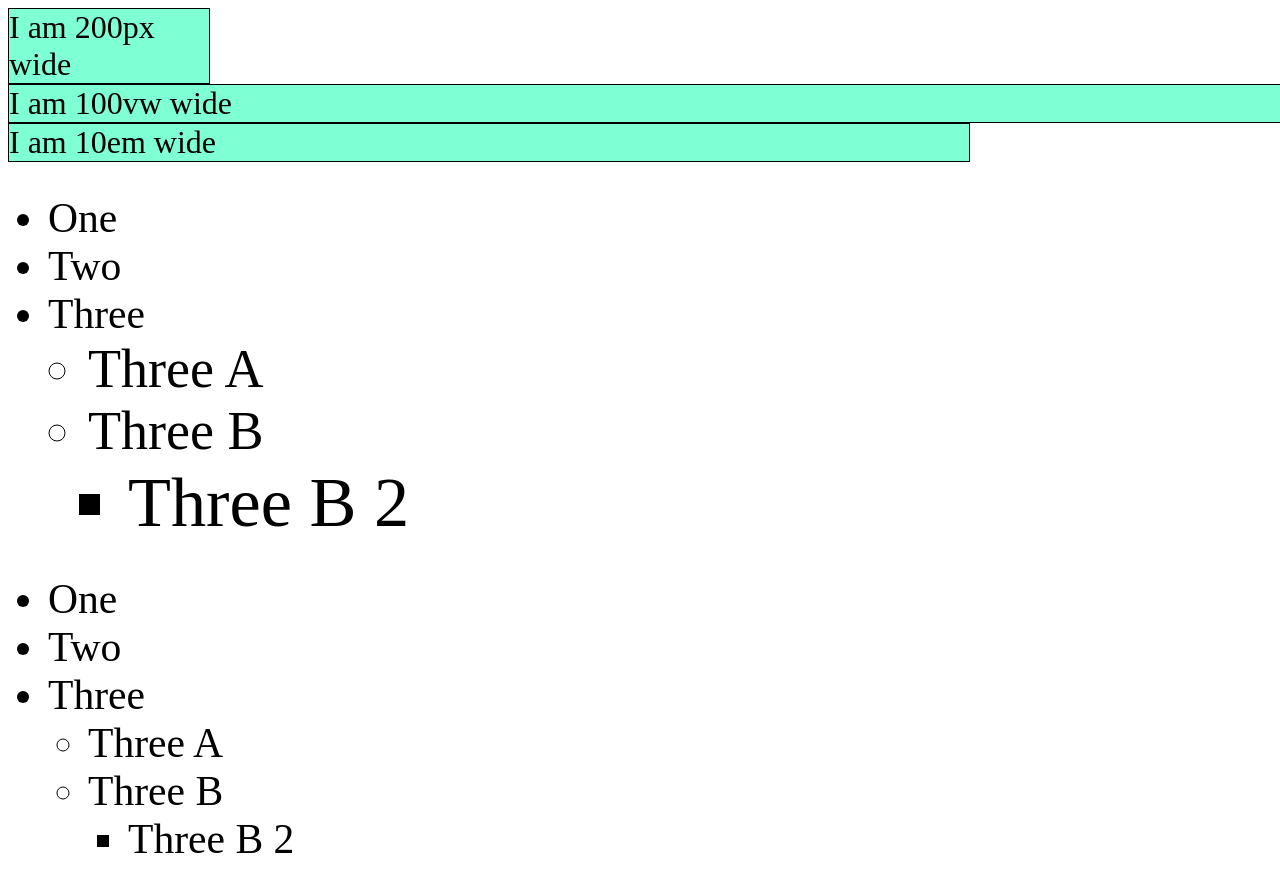
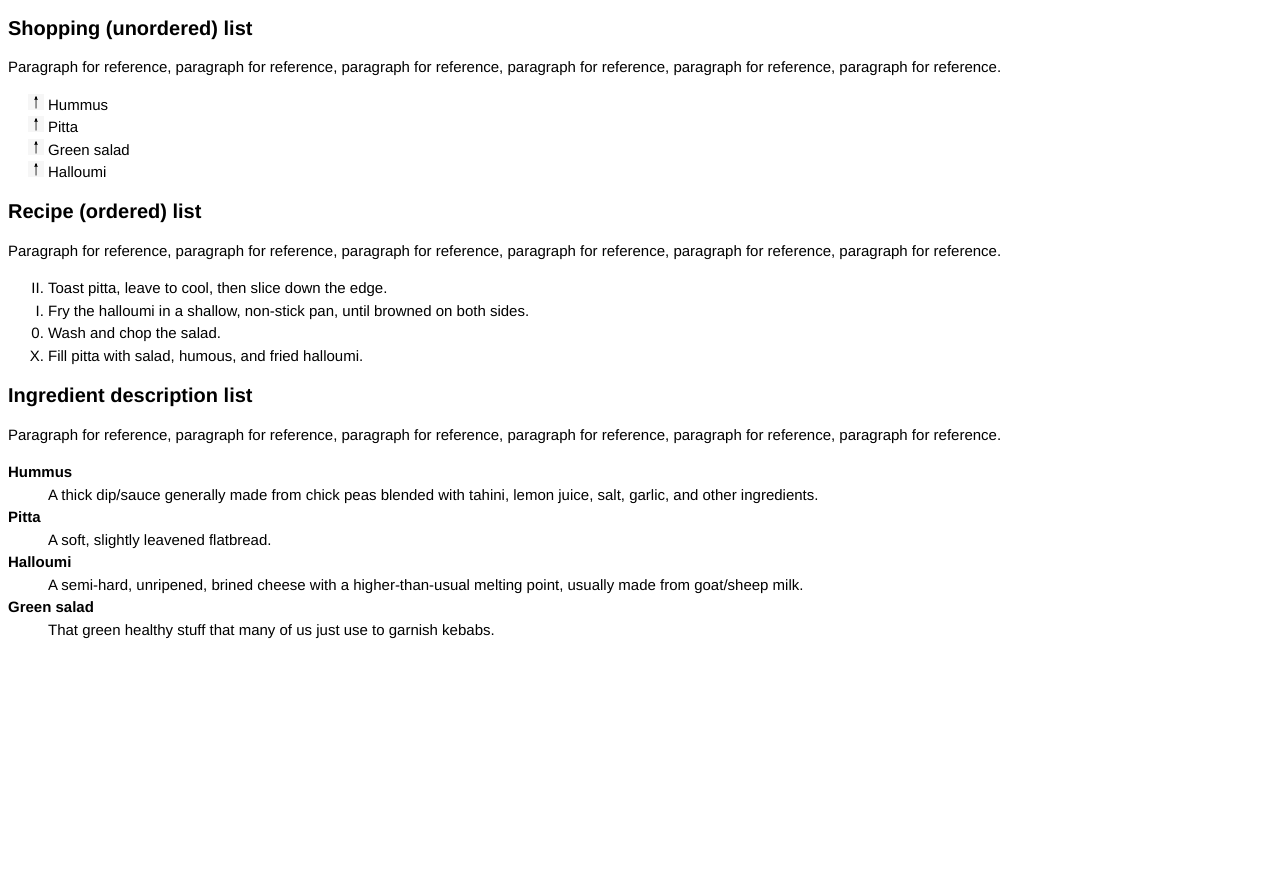
Before and after one commit to Rya-Sanovar/webdev, a plain HTML site: page index.html in a window 1280 px wide. After the commit the page ends 800 px from the top, so only its background shows below. Drawn offline with Linux system fonts and the light colour scheme.

Commit message:
Styling lists this time

```diff
--- a/index.html
+++ b/index.html
@@ -1,4 +1,106 @@
 <!DOCTYPE html>
+<html>
+  <head>
+    <meta charset="utf-8">
+    <title>Styling lists</title>
+    <style>
+      /* General styles */
+
+      html {
+        font-family: Helvetica, Arial, sans-serif;
+        font-size: 10px;
+      }
+
+      h2 {
+        font-size: 2rem;
+      }
+
+      ul,ol,dl,p {
+        font-size: 1.5rem;
+        line-height: 1.5;
+      }
+
+      li, p {
+        line-height: 1.5;
+      }
+
+      /* Unordered list styles */
+
+      ul {
+        padding-left: 2rem;
+        list-style-type: none;
+      }
+
+      ul li {
+        padding-left: 2rem;
+        background-image: url(arrow.png);
+        background-position: 0 0;
+        background-size: 1.6rem 1.6rem;
+        background-repeat: no-repeat;
+      }
+
+      /* Ordered list styles */
+
+      ol {
+        list-style-type: upper-roman;
+      }
+
+      /* Description list styles */
+
+      dd, dt {
+        line-height: 1.5;
+      }
+
+      dt {
+        font-weight: bold;
+      }
+
+    </style>
+  </head>
+  <body>
+    <h2>Shopping (unordered) list</h2>
+
+    <p>Paragraph for reference, paragraph for reference, paragraph for reference, paragraph for reference, paragraph for reference, paragraph for reference.</p>
+
+    <ul>
+      <li>Hummus</li>
+      <li>Pitta</li>
+      <li>Green salad</li>
+      <li>Halloumi</li>
+    </ul>
+
+    <h2>Recipe (ordered) list</h2>
+
+    <p>Paragraph for reference, paragraph for reference, paragraph for reference, paragraph for reference, paragraph for reference, paragraph for reference.</p>
+
+    <ol start="2" reversed>
+      <li>Toast pitta, leave to cool, then slice down the edge.</li>
+      <li>Fry the halloumi in a shallow, non-stick pan, until browned on both sides.</li>
+      <li>Wash and chop the salad.</li>
+      <li value="10">Fill pitta with salad, humous, and fried halloumi.</li>
+    </ol>
+
+    <h2>Ingredient description list</h2>
+
+    <p>Paragraph for reference, paragraph for reference, paragraph for reference, paragraph for reference, paragraph for reference, paragraph for reference.</p>
+
+    <dl>
+      <dt>Hummus</dt>
+      <dd>A thick dip/sauce generally made from chick peas blended with tahini, lemon juice, salt, garlic, and other ingredients.</dd>
+      <dt>Pitta</dt>
+      <dd>A soft, slightly leavened flatbread.</dd>
+      <dt>Halloumi</dt>
+      <dd>A semi-hard, unripened, brined cheese with a higher-than-usual melting point, usually made from goat/sheep milk.</dd>
+      <dt>Green salad</dt>
+      <dd>That green healthy stuff that many of us just use to garnish kebabs.</dd>
+    </dl>
+
+
+  </body>
+</html>
+
+
+<!--<!DOCTYPE html>
 <html lang="en">
   <head>
     <meta charset="utf-8">
@@ -6,44 +108,19 @@
     <link rel="stylesheet" href="styles.css">
   </head>
   <body>
-
-    <div class="wrapper">
-      <div class="box px">I am 200px wide</div>
-      <div class="box vw">I am 100vw wide</div>
-      <div class="box em">I am 10em wide</div>
-    </div>
-
-    <ul class="ems">
-      <li>One</li>
-      <li>Two</li>
-      <li>Three
-        <ul>
-          <li>Three A</li>
-          <li>Three B
-            <ul>
-              <li>Three B 2</li>
-            </ul>
-          </li>
-        </ul>
-      </li>
-    </ul>
-
-    <ul class="rems">
-      <li>One</li>
-      <li>Two</li>
-      <li>Three
-        <ul>
-          <li>Three A</li>
-          <li>Three B
-            <ul>
-              <li>Three B 2</li>
-            </ul>
-          </li>
-        </ul>
-      </li>
-    </ul>
-
+    <p>
+      I am a paragraph. Some of the
+      <span>words</span> have been wrapped in a
+      <span>span element</span>.
+  </p>
+  <ul>
+    <li>Item One</li>
+    <li>Item Two</li>
+    <li>Item Three</li>
+  </ul>
+  <p class="inline">I am a paragraph. A short one.</p>
+  <p class="inline">I am another paragraph. Also a short one.</p>
 
   </body>
 </html>
-<!-- comment-->
+comment-->
```
